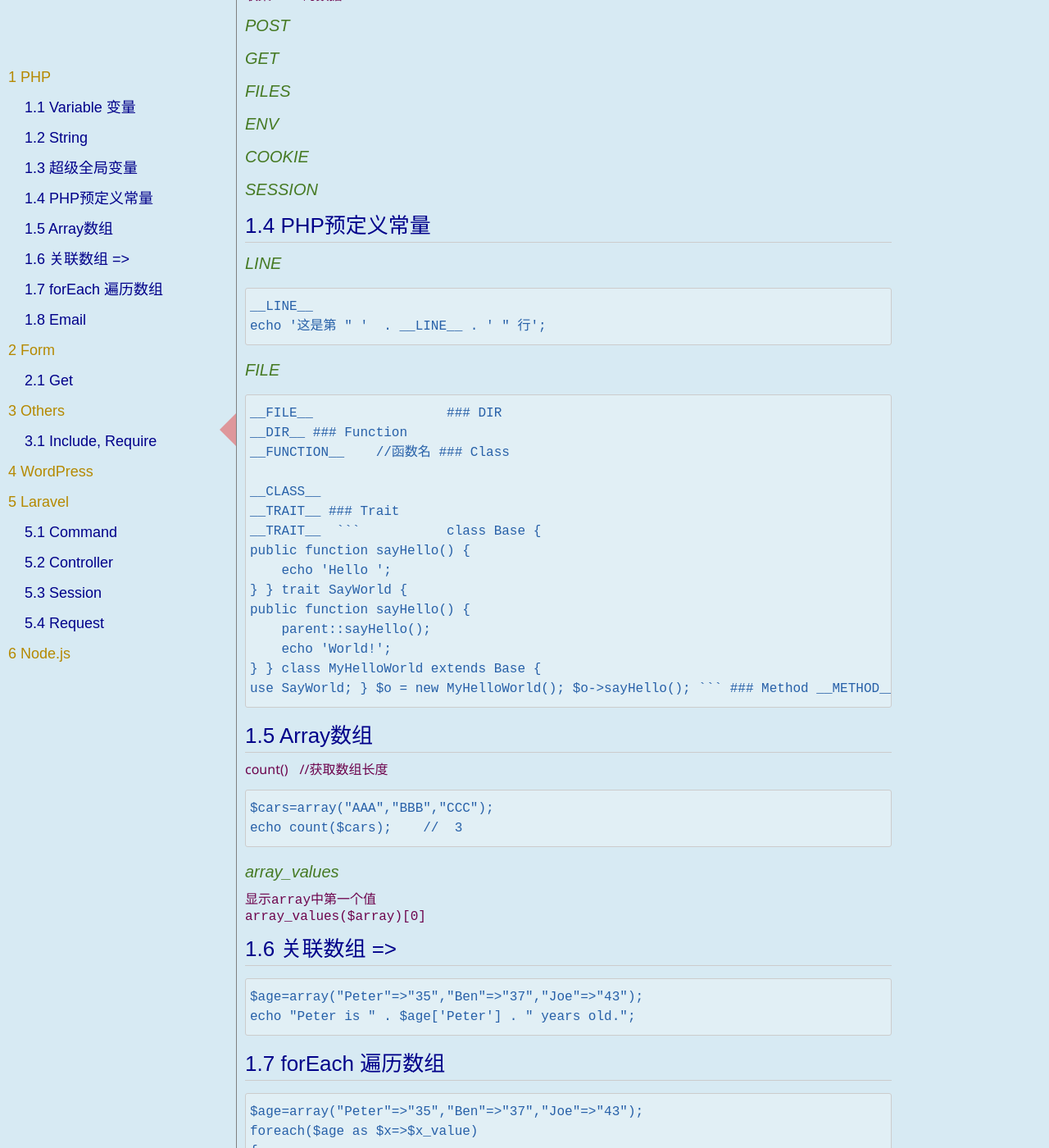
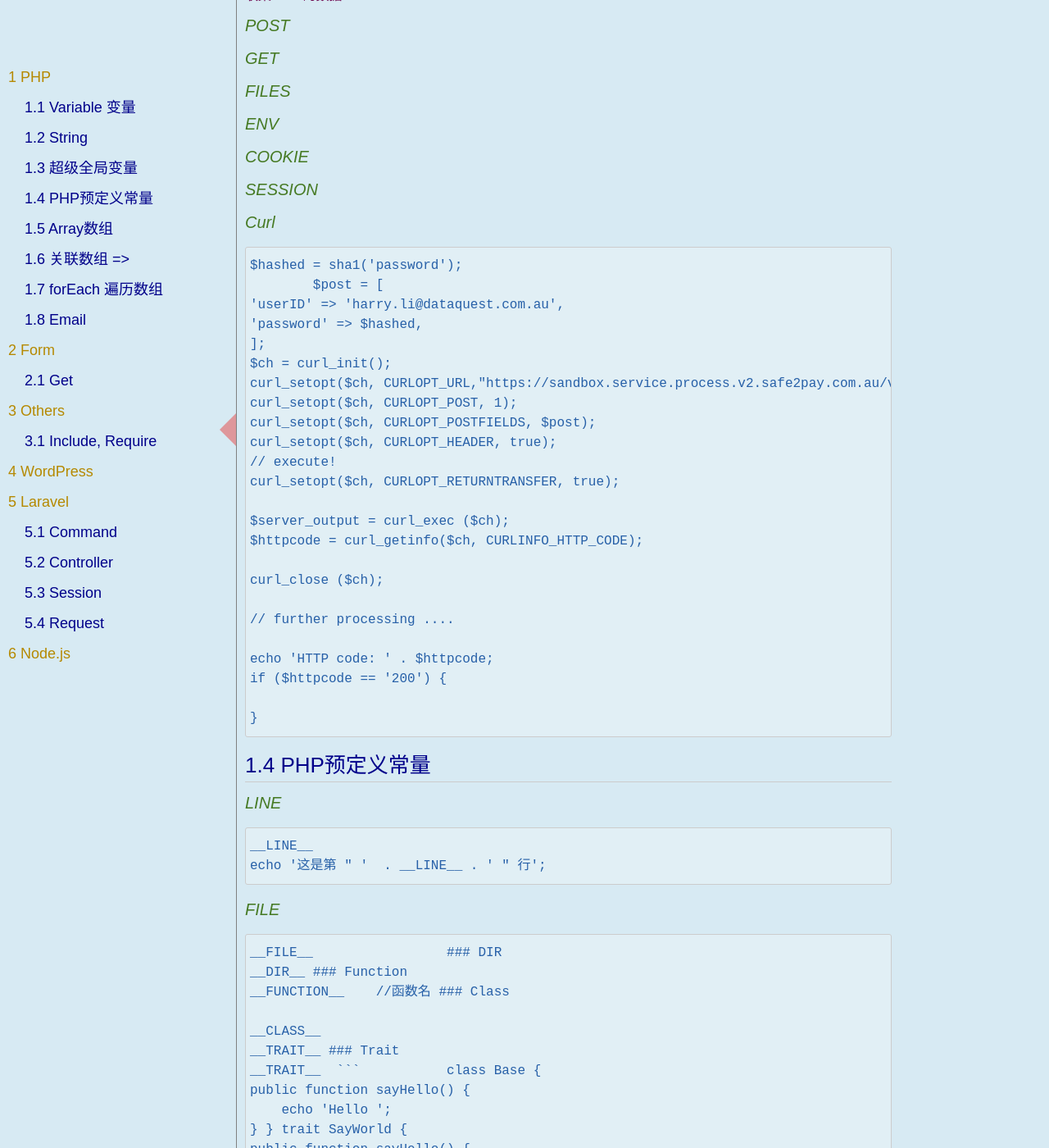
Before and after one commit to rfd3344a/rfd3344.github.io, a Jekyll site: the page built from notes/PHP_Node.md, in a window 1280 px wide and 1400 px high, scrolled down 1233 px. Shown: the whole window at 82% size. Built offline with Jekyll 4.4.1, drawn with Linux system fonts in a browser that asks for light colours; nearby versions of some CDN libraries; some web fonts are replaced; our own code applies the rules of GitHub Pages for plain Markdown files.

Commit message:
Update PHP_Node.md

````diff
--- a/notes/PHP_Node.md
+++ b/notes/PHP_Node.md
@@ -53,6 +53,35 @@ echo "SCRIPT_NAME: \n". $_SERVER['SCRIPT_NAME'];
 ### ENV
 ### COOKIE
 ### SESSION
+
+### Curl
+```
+$hashed = sha1('password');
+	$post = [
+'userID' => 'harry.li@dataquest.com.au',
+'password' => $hashed,
+];
+$ch = curl_init();
+curl_setopt($ch, CURLOPT_URL,"https://sandbox.service.process.v2.safe2pay.com.au/v1.0/login");
+curl_setopt($ch, CURLOPT_POST, 1);
+curl_setopt($ch, CURLOPT_POSTFIELDS, $post);
+curl_setopt($ch, CURLOPT_HEADER, true);
+// execute!
+curl_setopt($ch, CURLOPT_RETURNTRANSFER, true);
+
+$server_output = curl_exec ($ch);
+$httpcode = curl_getinfo($ch, CURLINFO_HTTP_CODE);
+
+curl_close ($ch);
+
+// further processing ....
+
+echo 'HTTP code: ' . $httpcode;
+if ($httpcode == '200') {
+
+}
+```
+
 
 ## PHP预定义常量
 ### LINE
````
